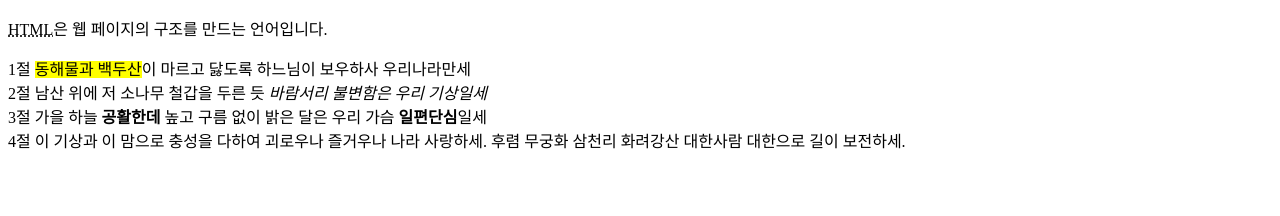
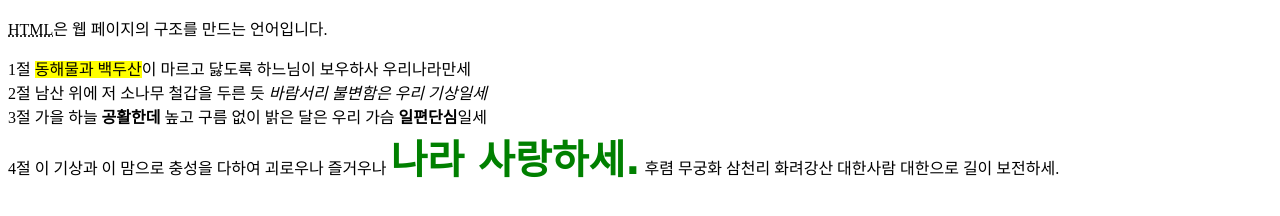
Before and after one commit to Dasom04/HTML-Css-study0122, a plain HTML site: page 1.HTML/3.인라인텍스트/2.기타인라인태그.html in a window 1280 px wide. Drawn offline with Linux system fonts and the light colour scheme.

Commit message:
3.인라인텍스트 찐

```diff
--- a/1.HTML/3.인라인텍스트/2.기타인라인태그.html
+++ b/1.HTML/3.인라인텍스트/2.기타인라인태그.html
@@ -7,10 +7,10 @@
   <title>Document</title>
   <style>
     span {
-      front-size: 40px;
-      fornt-weight: bold;
-      color: green
-      front-family: cadetblue
+      font-size: 40px;
+      font-weight: bold;
+      color: green;
+      font-family: cursive;
 
     }
   </style>
```
